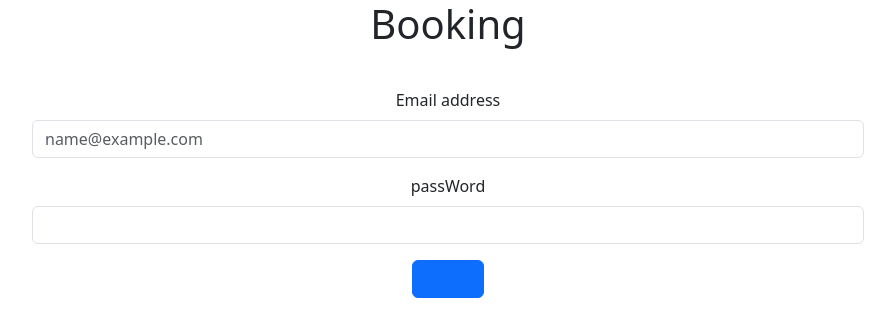
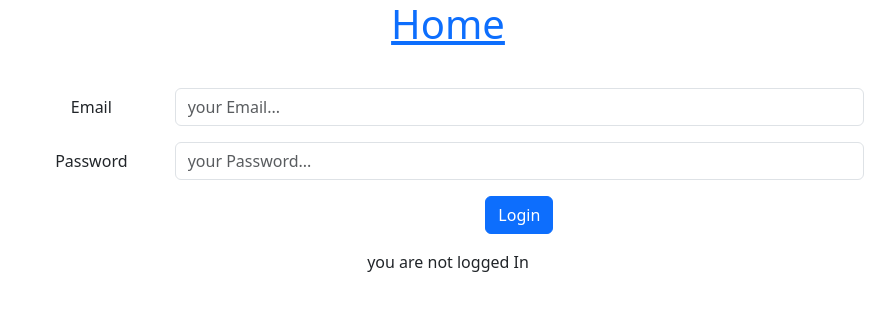
Before and after one commit to C9-hadeelHazimeh/MERAKI_Academy_Project_4, a React (Create React App) app in the folder frontend/: page /login in a window 1280 px wide. Shown: the top 336 px of the page, without its empty margins (192-1087 px from the left). Built offline with nearby package versions, Linux system fonts and the light colour scheme.

Commit message:
FE:Login

```diff
--- a/frontend/src/App.js
+++ b/frontend/src/App.js
@@ -1,15 +1,20 @@
-import React from "react";
+import React, { createContext,useContext,useState } from "react";
 import "./App.css";
 import Login from "./components/Login";
 import Home from "./components/Home";
 import Register from "./components/Register";
 import { Routes, Route, Link } from "react-router-dom";
-// import Register from "./components/Register";
+export const UserContext = createContext();
 function App() {
+
+  const [token, setToken] = useState(localStorage.getItem("token"));//local Storage
+  const [isLoggedIn,setIsLoggedIn]=useState(localStorage.getItem("isLoggedIn"));
+
 
   return (
     <div className="App">
-      <h1>Booking</h1>
+      <UserContext.Provider value={{token, setToken,isLoggedIn,setIsLoggedIn}}>
+      <h1><Link to="/home">Home</Link></h1>
 
       <Routes>
       <Route path="/home" element={<Home/>}/>
@@ -17,7 +22,7 @@ function App() {
       <Route path="/register" element={<Register/>}/>
 
       </Routes>
-
+      </UserContext.Provider>
     </div>
   );
 }
--- a/frontend/src/components/Home.js
+++ b/frontend/src/components/Home.js
@@ -1,4 +1,4 @@
-import React from 'react'
+import React, { useState } from 'react'
 import Container from 'react-bootstrap/Container';
 import Nav from 'react-bootstrap/Nav';
 import Navbar from 'react-bootstrap/Navbar';
--- a/frontend/src/components/Login.js
+++ b/frontend/src/components/Login.js
@@ -1,29 +1,92 @@
-import React from 'react'
-import Form from 'react-bootstrap/Form';
-import "../../src/App.css"
-import { Link } from 'react-router-dom';
-import Button from 'react-bootstrap/Button';
+import React, { useContext, useState } from "react";
+import Form from "react-bootstrap/Form";
+import "../../src/App.css";
+import { Link } from "react-router-dom";
+import Button from "react-bootstrap/Button";
+import Col from "react-bootstrap/Col";
+import Row from "react-bootstrap/Row";
+import { UserContext } from "../App";
+import axios from "axios";
 const Login = () => {
+    // UserContext
+    const [email, setemail] = useState("");
+    const [password, setPassword] = useState(0);
+    const [message, setmessage] = useState("");
+    const [mesageStatus, setMessageStatus] = useState(true);
+    const [errormessage, setErrormessage] = useState("");
+    const {token,isLoggedIn,setIsLoggedIn,setToken}=useContext(UserContext);
+
+    const userLogin=(e)=>{
+        // e.preventDefault();
+    const user = { email, password };
+    console.log(user)
+    axios
+    .post("http://localhost:5000/users/login",user,{
+      headers: {
+        authorization: `Bearer ${token}`,
+      },
+    })
+   console.log("test")
+    .then((result) => {
+     console.log(result)
+       setMessageStatus(true);
+      setmessage(result.data.message);
+      //store the token in local storage
+      localStorage.setItem("token", result.data.token);
+      localStorage.setItem("isLoggedIn",true)
+      console.log("token:",result.data.token)
+      setToken(result.data.token)
+      setIsLoggedIn(true)
+    //   navigate("/dashboard")
+
+     })
+    .catch((err) => {
+      console.log("err>>:", err);
+      setMessageStatus(false);
+     setErrormessage(err.response.data.message);
+    });
+
+    }
+
+
   return (
-    <div>
-    <div className='container'>
-<Form>
-      <Form.Group className="mb-3" controlId="exampleForm.ControlInput1">
-        <Form.Label>Email address</Form.Label>
-        <Form.Control type="email" placeholder="name@example.com" />
-      </Form.Group>
-      <Form.Group className="mb-3" controlId="exampleForm.ControlTextarea1">
-        <Form.Label>passWord</Form.Label>
-        <Form.Control  />
-      </Form.Group>
-    </Form>
-    {/* navigate */}
-    <Button ><Link to="/home">Home</Link></Button>{' '}
+    <div className="container">
+      <Form>
+        <Form.Group as={Row} className="mb-3">
+          <Form.Label column sm={2}>
+            Email
+          </Form.Label>
+          <Col sm={10}>
+            <Form.Control type="email" placeholder="your Email..."
+             onChange={(e)=>{setemail(e.target.value)}}/>
+          </Col>
+        </Form.Group>
+
+        <Form.Group
+          as={Row}
+          className="mb-3"
+          controlId="formHorizontalPassword"
+        >
+          <Form.Label column sm={2}>
+            Password
+          </Form.Label>
+          <Col sm={10}>
+            <Form.Control type="password" placeholder="your Password..."
+             onChange={(e)=>{setPassword(e.target.value)}} />
+          </Col>
+        </Form.Group>
+
+        <Form.Group as={Row} className="mb-3">
+          <Col sm={{ span: 10, offset: 2 }}>
+            <Button type="submit" onClick={userLogin}>Login</Button>
+          </Col>
+        </Form.Group>
+      </Form>
+
+      {mesageStatus? <p>{message}</p>:<p>{errormessage}</p>}
+      {isLoggedIn?<div>welcome</div>:<p>you are not logged In</p>}
     </div>
+  );
 
-    </div>
-
-  )
-}
-
-export default Login
+  }
+export default Login;
--- a/frontend/src/components/Register.js
+++ b/frontend/src/components/Register.js
@@ -7,7 +7,7 @@ import axios from "axios";
 import { useNavigate } from "react-router-dom";
 
 const Register = () => {
-    const navigate=useNavigate();
+  const navigate = useNavigate();
   const [name, settName] = useState("");
   const [age, setage] = useState(0);
   const [email, setEmail] = useState("");
@@ -36,21 +36,20 @@ const Register = () => {
   //if he is patient show the date that related to the patient => else show the date of doctor
   const handleRadioChoice = (e) => {
     setRole(e.target.value);
-    console.log(role)
+    console.log(role);
   };
 
   const createNewUser = (e) => {
     e.preventDefault();
-    const newUser = { name, age, email, password, phoneNumber};
+    const newUser = { name, age, email, password, phoneNumber };
     console.log(newUser);
     axios
       .post("http://localhost:5000/users/register", newUser)
       .then((res) => {
-
+        console.log("res", res.data);
         //set massage that comes from Backend
         setMessageStatus(true);
         setmessage(res.data.message);
-
 
         // navigate("/login");
       })
@@ -184,7 +183,6 @@ const Register = () => {
           </Form.Group>
         </fieldset>
         {role === "659c1d016497cdf283b73d84" ? (
-
           <Form.Group
             as={Row}
             className="mb-3"
@@ -203,35 +201,38 @@ const Register = () => {
               />
             </Col>
           </Form.Group>
-
-        ) :    <></>
-
-        }
+        ) : (
+          <></>
+        )}
 
         <Form.Group as={Row} className="mb-3">
           <Col sm={{ span: 10, offset: 2 }}>
-            <Button type="submit"  onClick={createNewUser}>
+            <Button type="submit" onClick={createNewUser}>
               Register
             </Button>
           </Col>
         </Form.Group>
       </Form>
-
-      {messageStatus ?  <>
-      <h4>{message}</h4>
+      {messageStatus ? (
+        <>
+          <h5>{message}</h5>
 
           <Form.Group as={Row} className="mb-3">
             <Col sm={{ span: 10, offset: 2 }}>
-            <Button type="submit" onClick={()=>{navigate("/login")}}>
-              login
+              <Button
+                type="submit"
+                onClick={() => {
+                  navigate("/login");
+                }}
+              >
+                Login
               </Button>
             </Col>
           </Form.Group>
-
         </>
-      : <div>{errormessage}</div>}
-
-
+      ) : (
+        <div>{errormessage}</div>
+      )}
     </div>
   );
 };
```
Also changed, not shown: 1 other file (tests, documents, lock files or other folders). Lines whose indentation alone changed are shown as unchanged.
